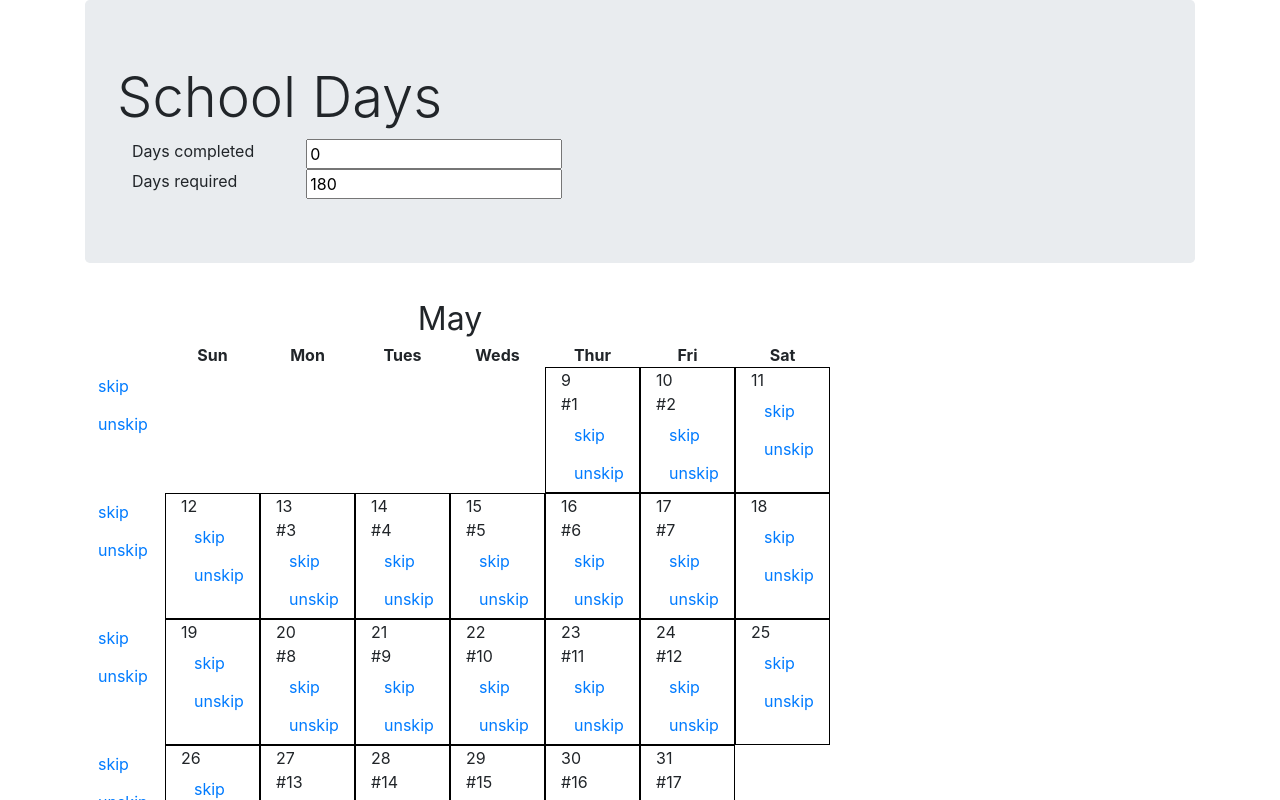
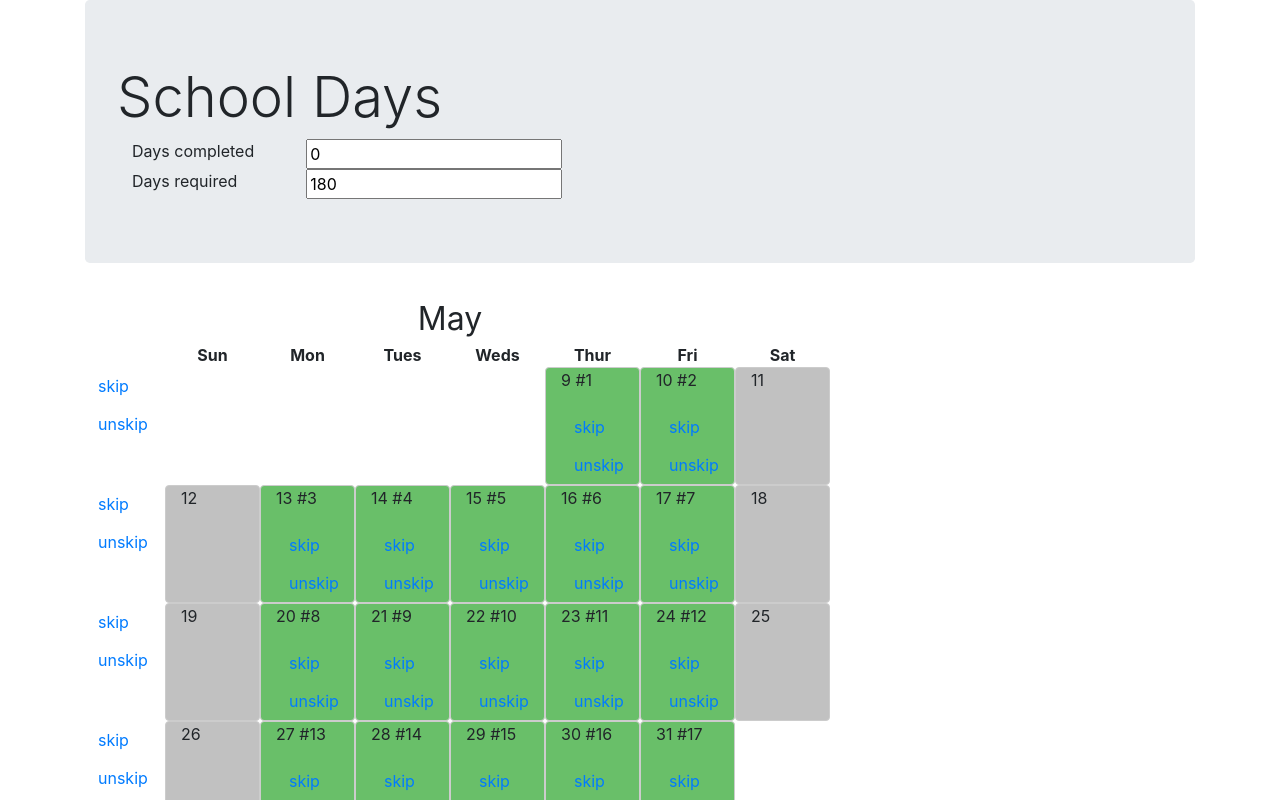
Before and after one commit to spraints/school-days, a React (Create React App) app in the folder r/: page / in a window 1280 px wide. Shown: the top 800 px of the page. Built offline with nearby package versions, Linux system fonts and the light colour scheme.

Commit message:
much prettier

```diff
--- a/r/src/App.css
+++ b/r/src/App.css
@@ -11,9 +11,14 @@
 }
 
 .day {
-  border: solid 1px black;
+  border: solid 1px #ccc;
+  border-radius: 4px;
 }
 
-.day.school {
-  background-color: green;
+.day.School {
+  background-color: #69bf69;
 }
+
+.day.Weekend, .day.Holiday  {
+  background-color: #c1c1c1;
+}
--- a/r/src/Week.tsx
+++ b/r/src/Week.tsx
@@ -34,11 +34,17 @@ function renderDay(day: null | SchoolDay, actions: Actions) {
   if (day) {
     return (
       <div className={"col-md-1 day "+ SchoolDayType[day.sdType]}>
-        <div className="day-name d-md-none">{DayOfWeek[day.date.getDay()]}</div>
-        <div className="day-num">{day.date.getDate()}</div>
-        {day.schoolDayNumber !== undefined && <div>#{day.schoolDayNumber}</div>}
-        <Button action={() => actions.skip([day.date])}>skip</Button>
-        <Button action={() => actions.unskip([day.date])}>unskip</Button>
+        <p>
+          <span className="day-name d-md-none">{DayOfWeek[day.date.getDay()]} </span>
+          <span className="day-date">{day.date.getDate()} </span>
+          {day.schoolDayNumber !== undefined && <span className="day-schooldaynum">#{day.schoolDayNumber}</span>}
+        </p>
+        {day.sdType !== SchoolDayType.Weekend && (
+          <div>
+            <Button action={() => actions.skip([day.date])}>skip</Button>
+            <Button action={() => actions.unskip([day.date])}>unskip</Button>
+          </div>
+        )}
       </div>
     )
   } else {
```
